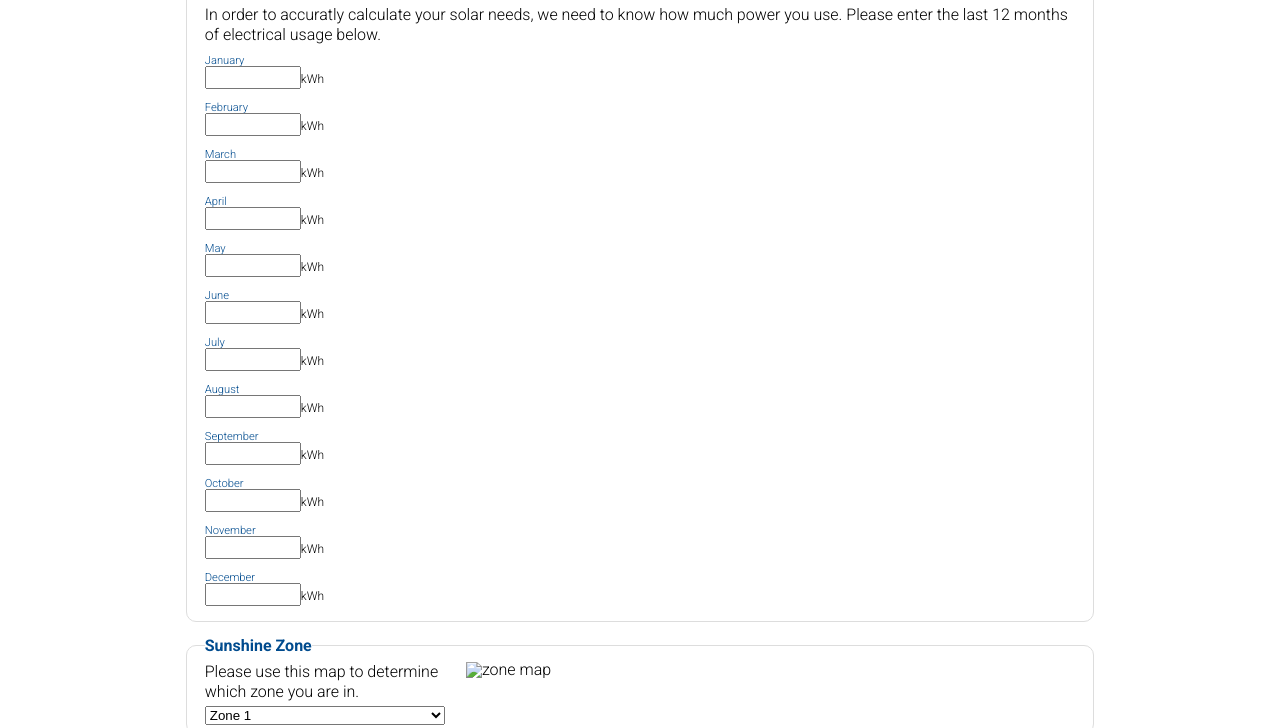
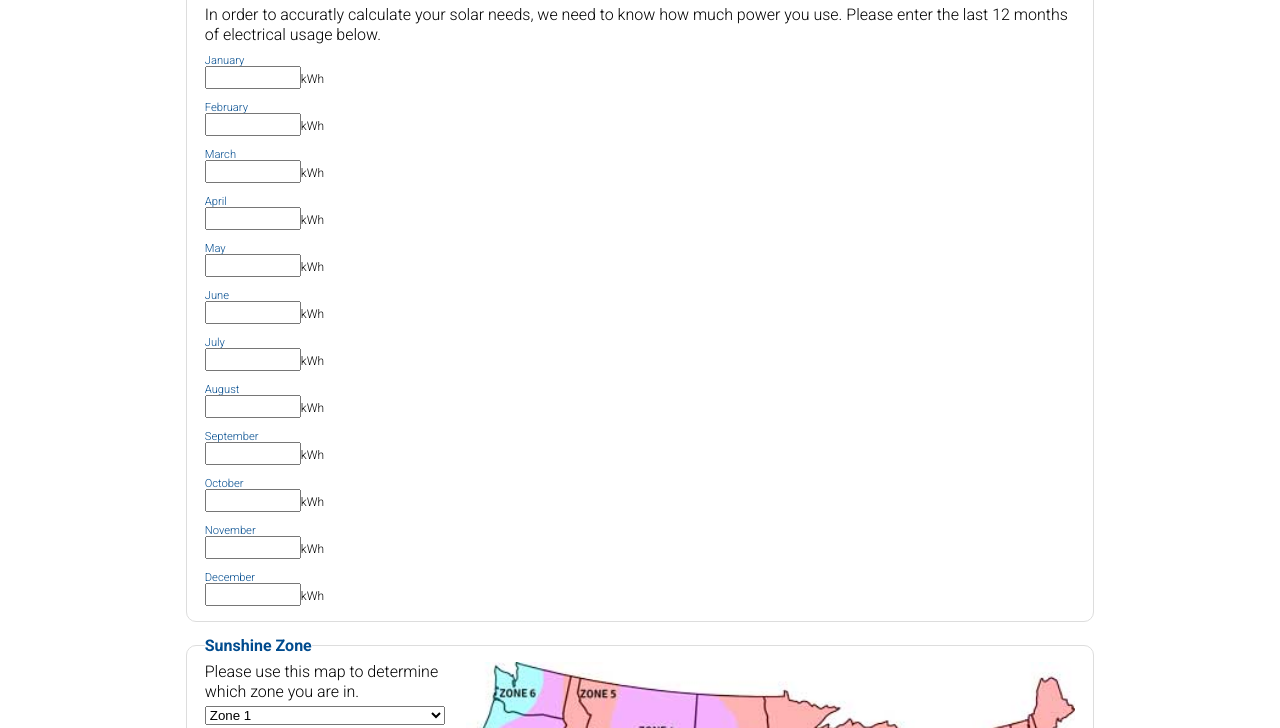
Before and after one commit to Brenn24/Solar-Calculator, a plain HTML site: page index.html in a window 1280 px wide. Shown: the part 224-952 px from the top of the page. Drawn offline with Linux system fonts and the light colour scheme; files whose address does not match are found by name.

Commit message:
Update index.html

```diff
--- a/index.html
+++ b/index.html
@@ -46,7 +46,7 @@
 
 
 <fieldset><legend>Sunshine Zone</legend>
-<figure><img src="images/US-Solar-Zone-Map.jpg" alt="zone map" id="zone-map"></figure>
+<figure><img src="US-Solar-Zone-Map.jpg" alt="zone map" id="zone-map"></figure>
 <p>Please use this map to determine which zone you are in.</p>
 <select name="zone">
 	<option>Zone 1</option>
```
